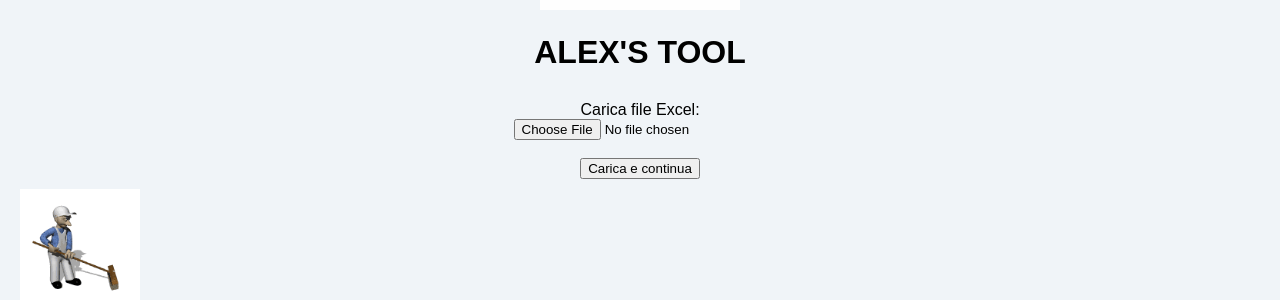
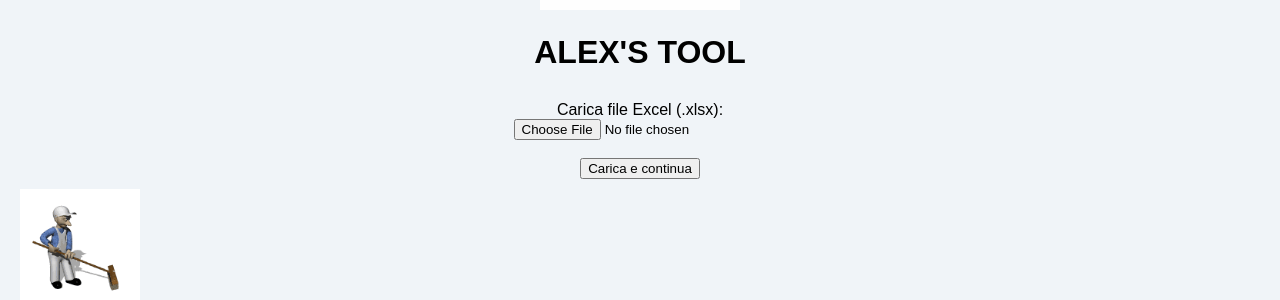
Before and after one commit to xalexciafa/PhoneTool-Alex_web_styled, a Flask app: page / in a window 1280 px wide. Shown: the part 131-431 px from the top of the page. Run offline with Flask 3, Linux system fonts and the light colour scheme.

Commit message:
Add files via upload

```diff
--- a/templates/index.html
+++ b/templates/index.html
@@ -34,9 +34,9 @@
     <img src="{{ url_for('static', filename='logo.png') }}" alt="Logo" width="200">
     <h1>ALEX'S TOOL</h1>
 
-    <form method="POST" enctype="multipart/form-data">
-        <label>Carica file Excel:</label><br>
-        <input type="file" name="file" required><br><br>
+    <form method="POST" enctype="multipart/form-data" action="/">
+        <label>Carica file Excel (.xlsx):</label><br>
+        <input type="file" name="file" accept=".xlsx" required><br><br>
         <button type="submit">Carica e continua</button>
     </form>
 
```
